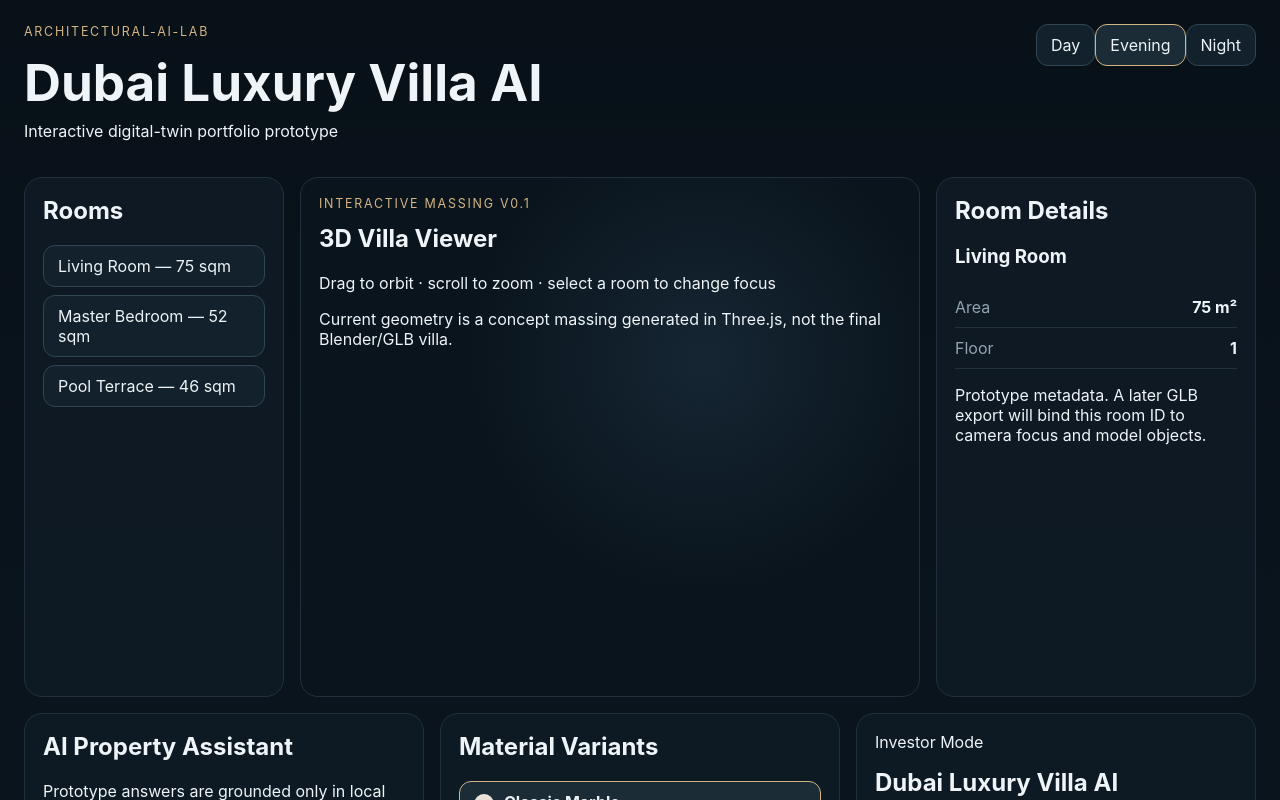
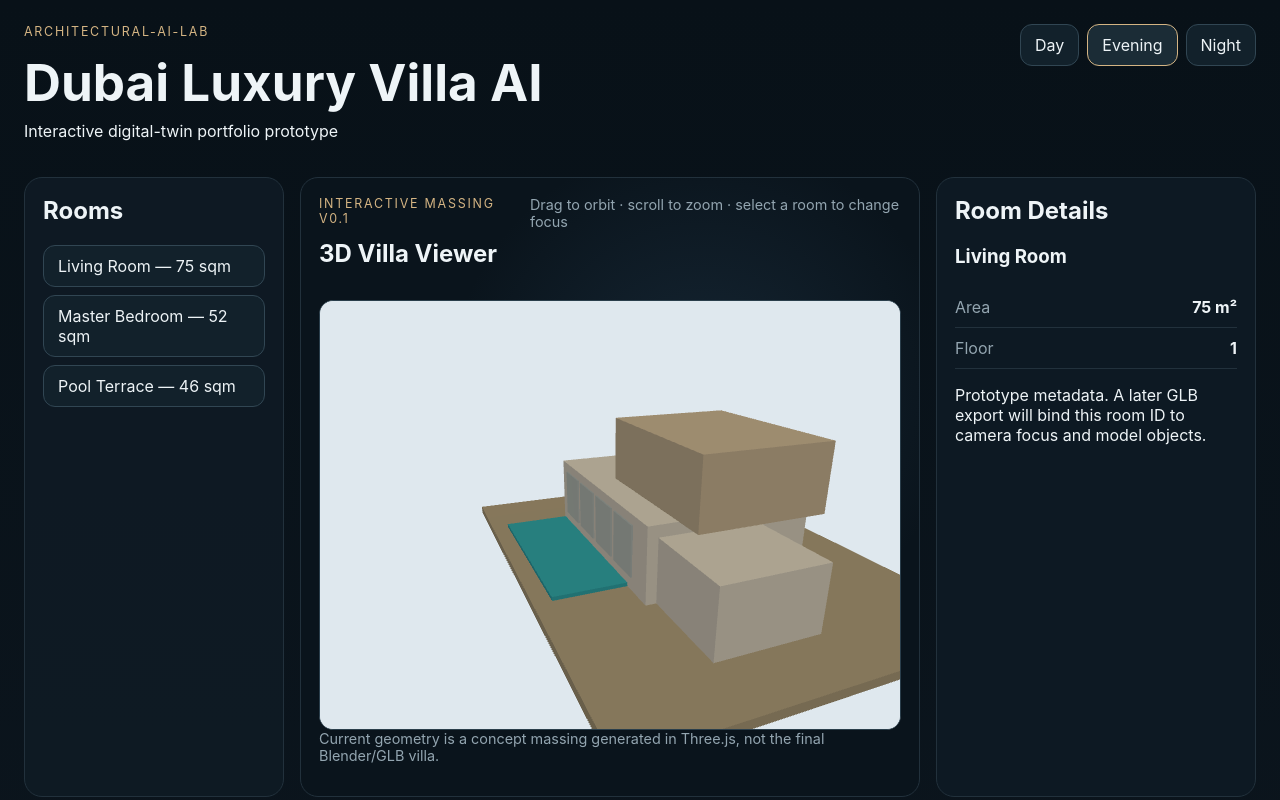
Before and after one commit to safal207/Architectural-AI-Lab, a React (Vite) app in the folder projects/Dubai-Luxury-Villa-AI/web-viewer/app/: page / in a window 1280 px wide. Shown: the top 800 px of the page. Built offline with nearby package versions, Linux system fonts and the light colour scheme.

Commit message:
Style interactive villa canvas

```diff
--- a/projects/Dubai-Luxury-Villa-AI/web-viewer/app/src/styles.css
+++ b/projects/Dubai-Luxury-Villa-AI/web-viewer/app/src/styles.css
@@ -26,6 +26,7 @@ button { cursor: pointer; }
   margin-bottom: 20px;
 }
 
+.app-header nav { display: flex; flex-wrap: wrap; gap: 8px; }
 .eyebrow { color: #d4b483; text-transform: uppercase; letter-spacing: .14em; font-size: .78rem; }
 h1, h2, h3, p { margin-top: 0; }
 h1 { font-size: clamp(2rem, 4vw, 4rem); margin-bottom: 8px; }
@@ -57,6 +58,32 @@ h1 { font-size: clamp(2rem, 4vw, 4rem); margin-bottom: 8px; }
   background:
     radial-gradient(circle at 65% 35%, rgba(58, 95, 126, .24), transparent 45%),
     #0a141c;
+}
+
+.viewer-heading {
+  display: flex;
+  align-items: flex-start;
+  justify-content: space-between;
+  gap: 20px;
+  margin-bottom: 12px;
+}
+
+.viewer-heading > p,
+.viewer-note { color: #93a5b0; font-size: .9rem; }
+
+.three-canvas {
+  width: 100%;
+  height: 430px;
+  overflow: hidden;
+  border-radius: 14px;
+  border: 1px solid #2a3e4b;
+  background: #dfe8ee;
+}
+
+.three-canvas canvas {
+  display: block;
+  width: 100%;
+  height: 100%;
 }
 
 button {
@@ -127,4 +154,7 @@ footer {
   .app-grid,
   .lower-grid { grid-template-columns: 1fr; }
   .viewer-panel { min-height: 420px; }
+  .three-canvas { height: 380px; }
+  .app-header,
+  .viewer-heading { flex-direction: column; }
 }
```
